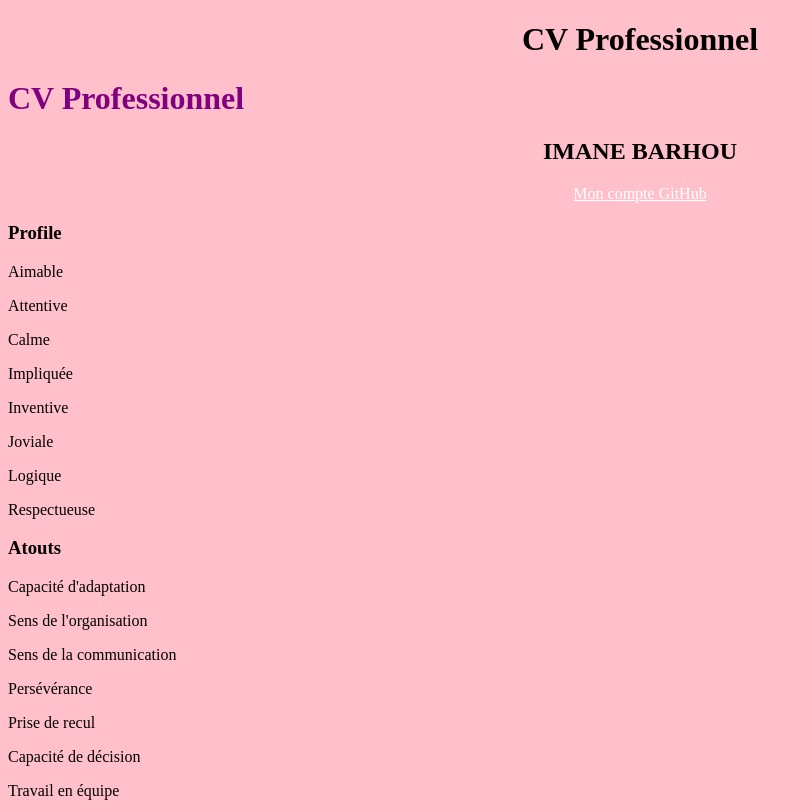
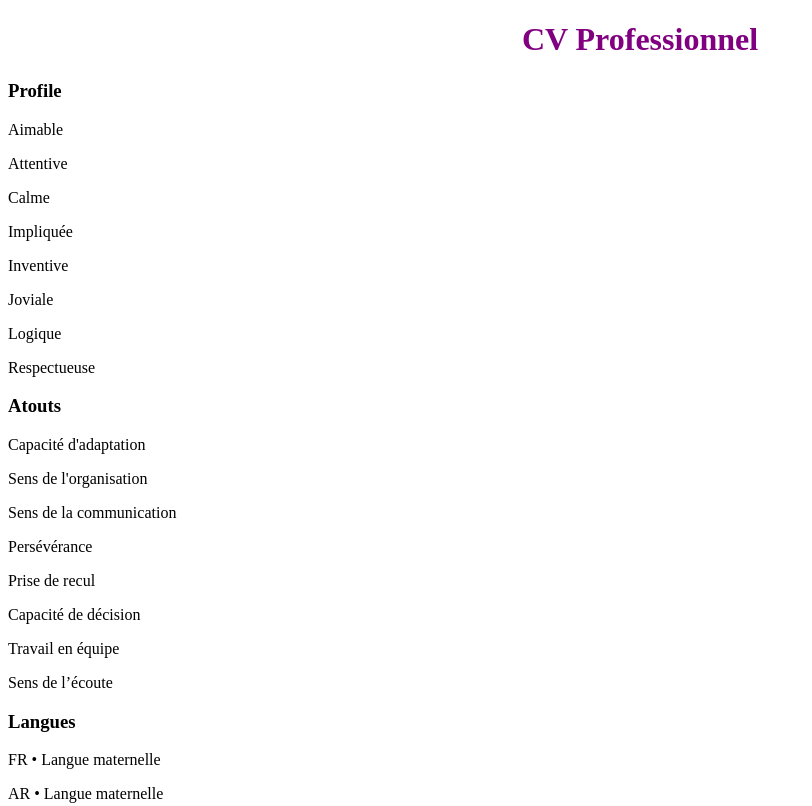
Before and after one commit to imenbrh/github.io, a plain HTML site: page index.html in a window 1280 px wide. Shown: the top 806 px of the page, without its empty margins (0-812 px from the left). Drawn offline with Linux system fonts and the light colour scheme.

Commit message:
Update index.html

```diff
--- a/index.html
+++ b/index.html
@@ -1,18 +1,17 @@
 <!DOCTYPE html>
 
 <html>
-	<head>
-
-                                  <h1 align="center">CV Professionnel</h1>
-		                  <h1 style="color: purple;">CV Professionnel</h1>
-
-  </head>
-                                  <body bgcolor="pink">
-
-                                      <h2 align="center">IMANE BARHOU</h2>
-                        <body a link ="#ffffff">
-                        <p align="center"><a href="https://github.com/imenbrh"> Mon compte GitHub</a></p align="center">
-                          </body>
+<head>
+    <style>
+        .titre-personnalise {
+            color: purple;
+            text-align: center;
+        }
+    </style>
+</head>
+<body>
+    <h1 class="titre-personnalise">CV Professionnel</h1>
+</body>
 
 
 <h3>Profile</h3>
```
